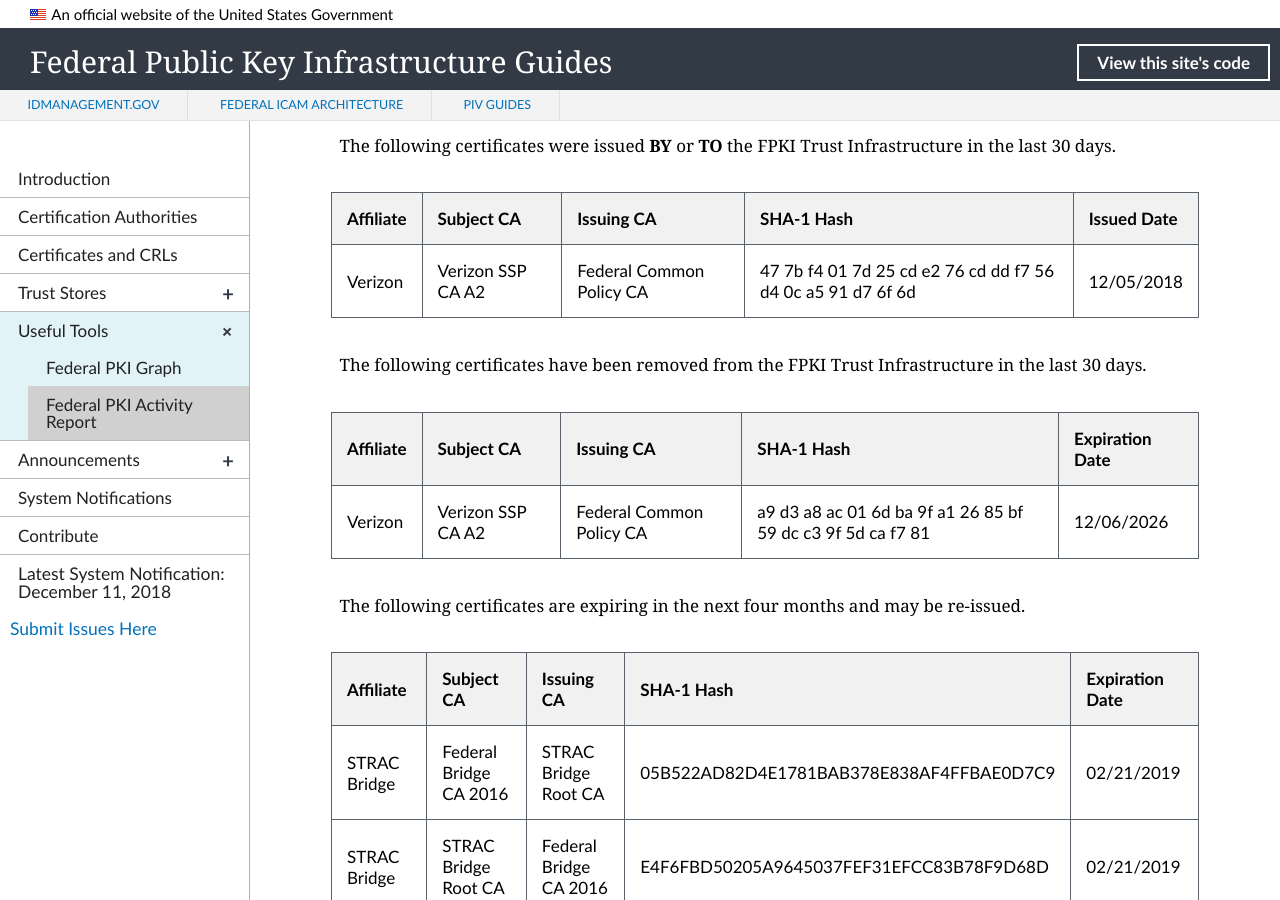
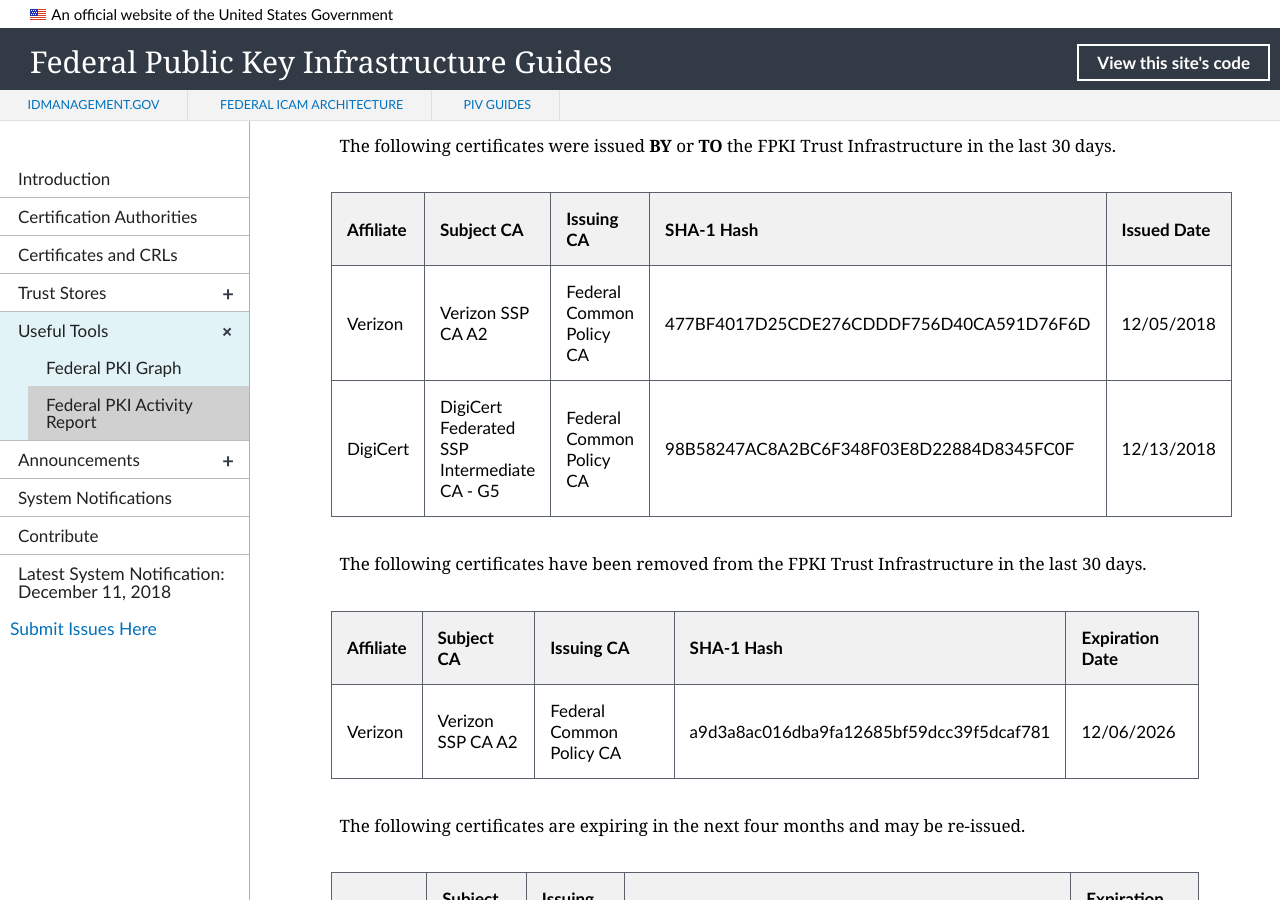
Before and after one commit to GSA/fpki-guides, a Jekyll site: the page built from _tools/03_fpki_activity_report.md, in a window 1280 px wide and 900 px high, scrolled down 1644 px. Built offline with Jekyll 4.4.1, drawn with Linux system fonts in a browser that asks for light colours; nearby versions of some CDN libraries; library files that are not in the unit come from our copies.

Commit message:
Update for DigiCert Issuance

```diff
--- a/_tools/03_fpki_activity_report.md
+++ b/_tools/03_fpki_activity_report.md
@@ -30,13 +30,14 @@ The following certificates were issued **BY** or **TO** the FPKI Trust Infrastru
 
 | Affiliate | Subject CA | Issuing CA | SHA-1 Hash | Issued Date |
 | --------- | ---------- | ---------- | ------ | ------ |
-| Verizon | Verizon SSP CA A2 | Federal Common Policy CA | 47 7b f4 01 7d 25 cd e2 76 cd dd f7 56 d4 0c a5 91 d7 6f 6d | 12/05/2018 |
+| Verizon | Verizon SSP CA A2 | Federal Common Policy CA | 477BF4017D25CDE276CDDDF756D40CA591D76F6D | 12/05/2018 |
+| DigiCert | DigiCert Federated SSP Intermediate CA - G5 | Federal Common Policy CA | 98B58247AC8A2BC6F348F03E8D22884D8345FC0F | 12/13/2018 |
 
 The following certificates have been removed from the FPKI Trust Infrastructure in the last 30 days.
 
 | Affiliate | Subject CA | Issuing CA | SHA-1 Hash | Expiration Date |
 | --------- | ---------- | ---------- | ------ | ------ |
-| Verizon | Verizon SSP CA A2 | Federal Common Policy CA | a9 d3 a8 ac 01 6d ba 9f a1 26 85 bf 59 dc c3 9f 5d ca f7 81 | 12/06/2026 |
+| Verizon | Verizon SSP CA A2 | Federal Common Policy CA | a9d3a8ac016dba9fa12685bf59dcc39f5dcaf781 | 12/06/2026 |
 
 The following certificates are expiring in the next four months and may be re-issued.
 
```
